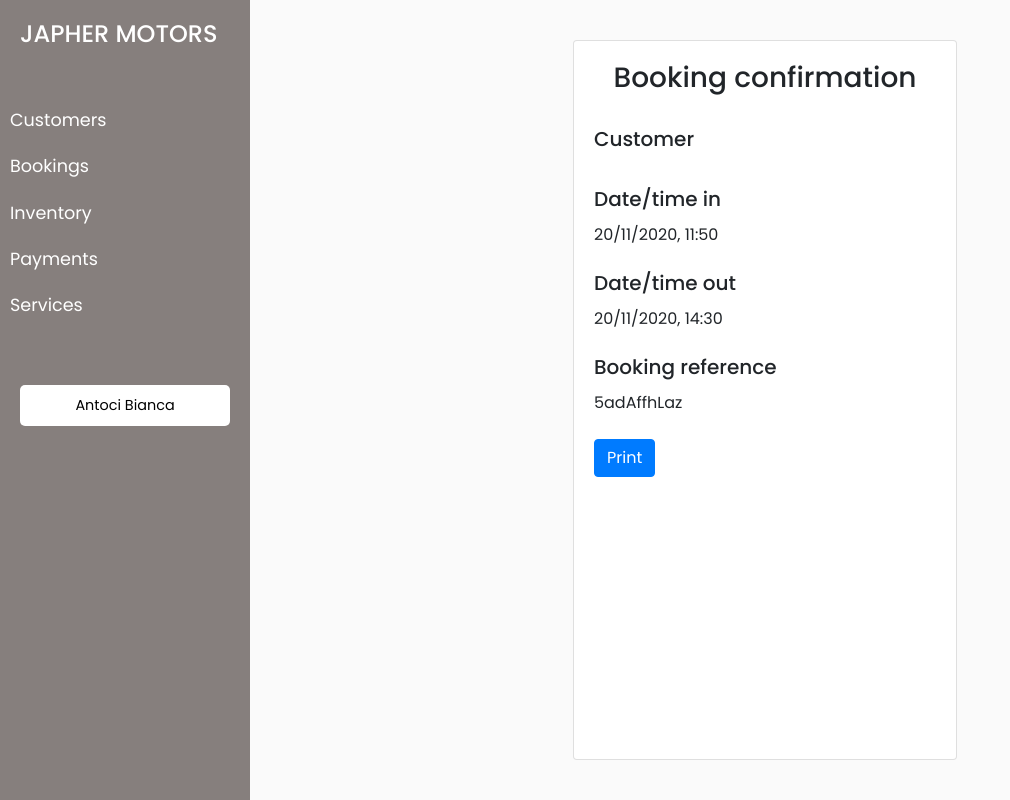
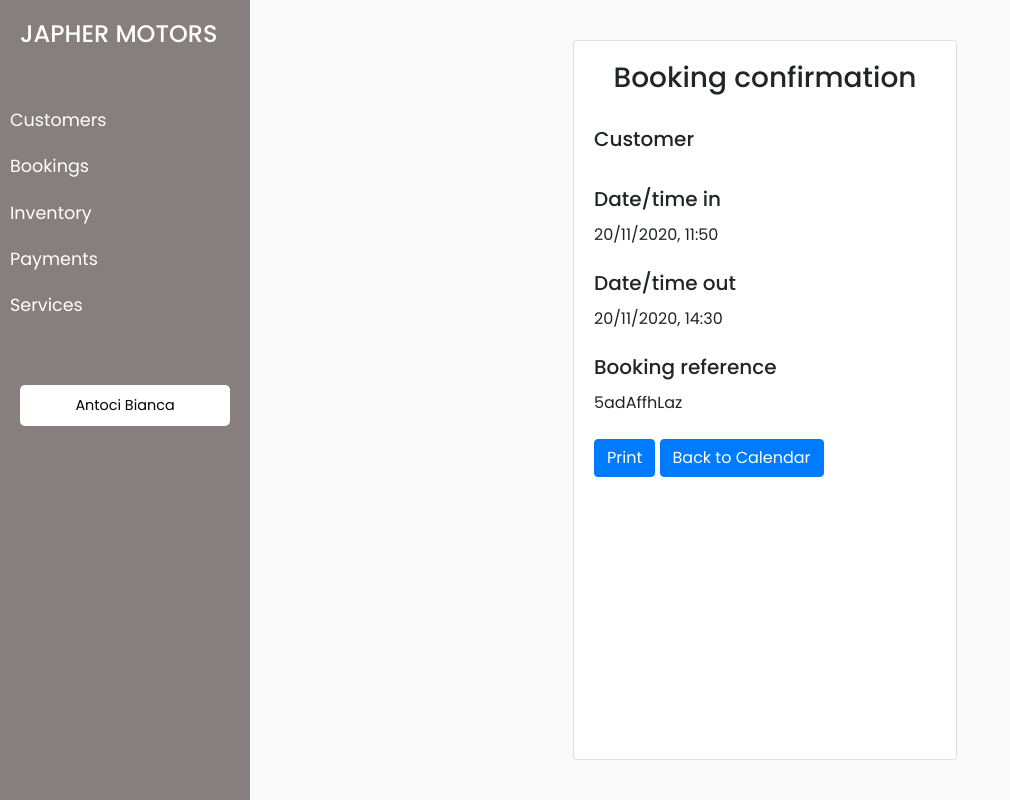
Before and after one commit to ACCC5005Org/japher-motors, a PHP site: page /booking_confirmation.php in a window 1280 px wide. Shown: the whole page, without its empty margins (0-1010 px from the left). Run offline with PHP 8.4, Linux system fonts and the light colour scheme; data that the repository does not hold is empty; some libraries are stand-ins or nearby versions.

Commit message:
added back button to booking confirmation

```diff
--- a/japher-motors-frontend/booking_flow/booking_confirmation.php
+++ b/japher-motors-frontend/booking_flow/booking_confirmation.php
@@ -89,8 +89,8 @@
                         <?php echo $bookingNumber; ?>
                     </div>
                     <br>
-
-                    <a href="#" class="btn btn-primary">Print</a>
+                    <a href="calendar_view.php" class="btn btn-primary">Print</a>
+                    <a href="calendar_view.php" class="btn btn-primary">Back to Calendar</a>
                 </div>
             </div>
 
```
Also changed, not shown: japher-motors-frontend/booking_flow/calendar_view.php (+1 -6 lines).
